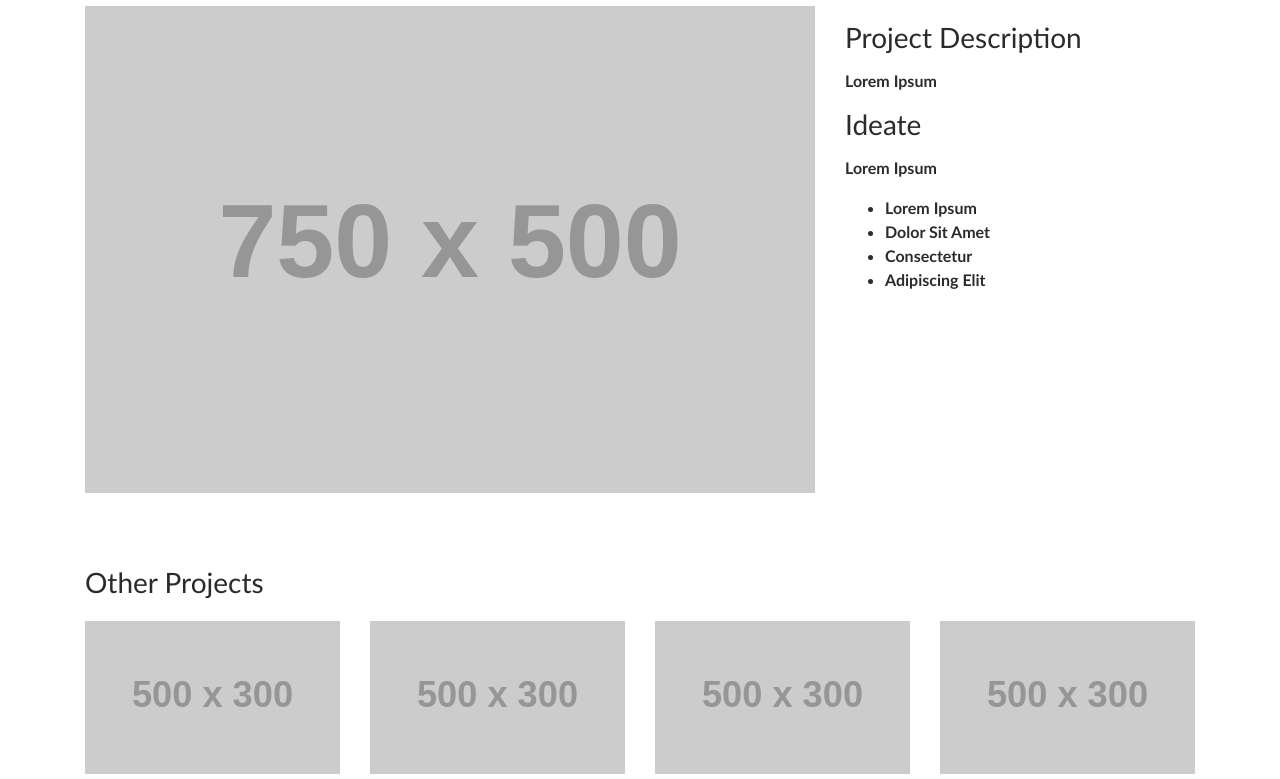
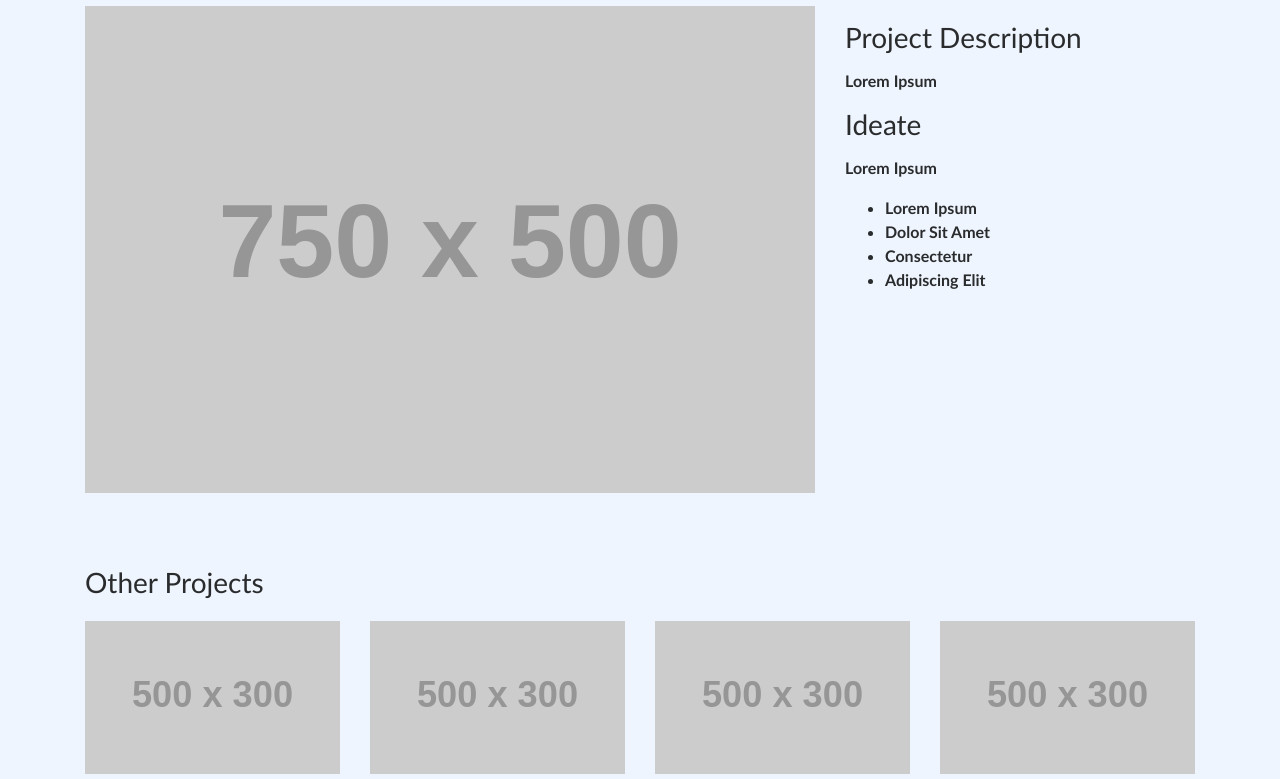
Before and after one commit to JnusK/JnusK.github.io, a website: page projects/cot.html in a window 1280 px wide. Shown: the part 142-921 px from the top of the page. Drawn offline with Linux system fonts and the light colour scheme; placeholder pictures from the web are drawn by us.

Commit message:
Fixed bg color

```diff
--- a/projects/css/portfolio-item.css
+++ b/projects/css/portfolio-item.css
@@ -8,7 +8,7 @@ body {
 	font-family: Trebuchet MS, sans-serif;
 	font-weight: 700;
 	padding-top: 54px;
-	background-color: eff5ff;
+	background-color: #eff5ff;
 }
 
 @media (min-width: 992px) {
```
